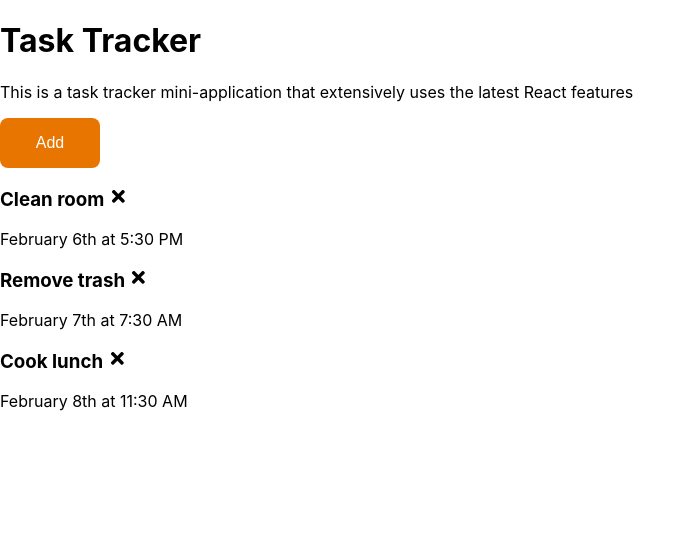
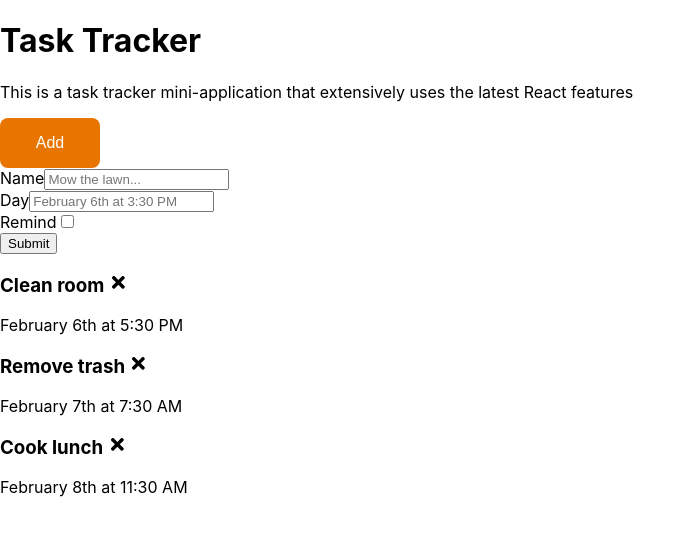
Before and after one commit to vatsacr/react-task-tracker, a React (Create React App) app: page / in a window 1280 px wide. Shown: the top 536 px of the page, without its empty margins (0-696 px from the left). Built offline with nearby package versions, Linux system fonts and the light colour scheme.

Commit message:
Added add form functionality to add a task

```diff
--- a/src/App.js
+++ b/src/App.js
@@ -1,6 +1,7 @@
 import Header from "./components/Header";
 import Tasks from "./components/Tasks";
 import { useState } from "react";
+import AddTask from "./components/AddTask";
 
 const App = () => {
   const [tasks, setTasks] = useState([
@@ -24,12 +25,19 @@ const App = () => {
     },
   ]);
 
+  const addTask = (task) => {
+    const id = Math.floor(Math.random() * 10000) + 1;
+    const newTask = { id, ...task };
+    setTasks([...tasks, newTask]);
+  };
+
   const deleteTask = (id) => {
     setTasks(tasks.filter((item) => item.id !== id));
   };
   return (
     <div>
       <Header title="Task Tracker" />
+      <AddTask onAdd={addTask} />
       {tasks.length > 0 ? (
         <Tasks tasks={tasks} onDelete={deleteTask} />
       ) : (
--- /dev/null
+++ b/src/components/AddTask.js
@@ -0,0 +1,47 @@
+import { useState } from "react";
+
+const AddTask = ({ onAdd }) => {
+  const [name, setName] = useState("");
+  const [day, setDay] = useState("");
+  const [reminder, setReminder] = useState(false);
+  const onSubmit = (e) => {
+    e.preventDefault();
+    onAdd({ name, day, reminder });
+    setName("");
+    setDay("");
+    setReminder(false);
+  };
+  return (
+    <form onSubmit={onSubmit}>
+      <div>
+        <label>Name</label>
+        <input
+          type="text"
+          value={name}
+          onChange={(e) => setName(e.target.value)}
+          placeholder="Mow the lawn..."
+        />
+      </div>
+      <div>
+        <label>Day</label>
+        <input
+          type="text"
+          value={day}
+          onChange={(e) => setDay(e.target.value)}
+          placeholder="February 6th at 3:30 PM"
+        />
+      </div>
+      <div>
+        <label>Remind</label>
+        <input
+          type="checkbox"
+          checked={reminder}
+          onChange={(e) => setReminder(e.currentTarget.checked)}
+        />
+      </div>
+      <input type="submit"></input>
+    </form>
+  );
+};
+
+export default AddTask;
```
